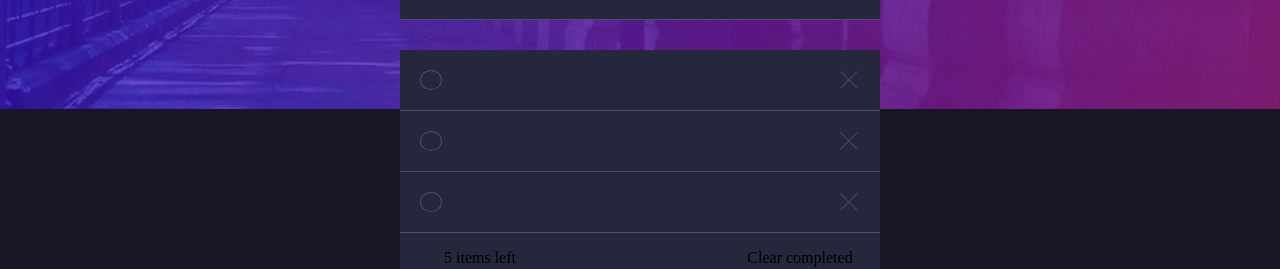
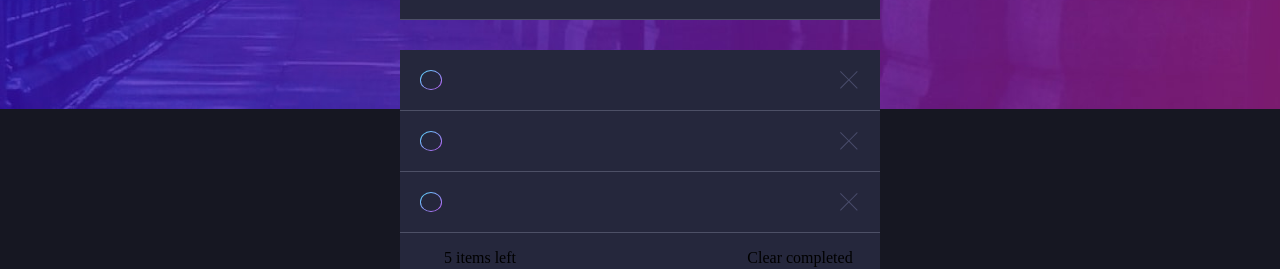
Before and after one commit to 5nai3r/Frontend-design-challenges, a Vue app in the folder todo-app/: page / in a window 1280 px wide. Shown: the part 191-460 px from the top of the page. Built offline with nearby package versions, Linux system fonts and the light colour scheme.

Commit message:
Added checkbox style

```diff
--- a/todo-app/src/style.css
+++ b/todo-app/src/style.css
@@ -81,15 +81,27 @@ body {
 .todo-item .checkbox-icon {
   position: absolute;
   inset: 20px;
+  border: none;
   border-radius: 100%;
-  border: 1px solid var(--todo-border);
+  background: var(--todo-bg);
+  background-clip: padding-box;
+  background: linear-gradient(to right bottom, hsl(192, 100%, 67%), hsl(280, 87%, 65%));
 }
 
-.todo-item .checkbox input:checked+.checkbox-icon {
+.todo-item .checkbox-icon:after {
+  content: '';
+  position: absolute;
+  inset: 0;
+  margin: 1px;
+  border-radius: inherit;
+  background: var(--todo-bg);
+}
+
+.todo-item .checkbox input:checked+.checkbox-icon:after {
+  background: transparent;
   background-image: url("../images/icon-check.svg");
   background-repeat: no-repeat;
   background-position: center;
-  background-color: red;
 }
 
 .todo-item>* {
```
